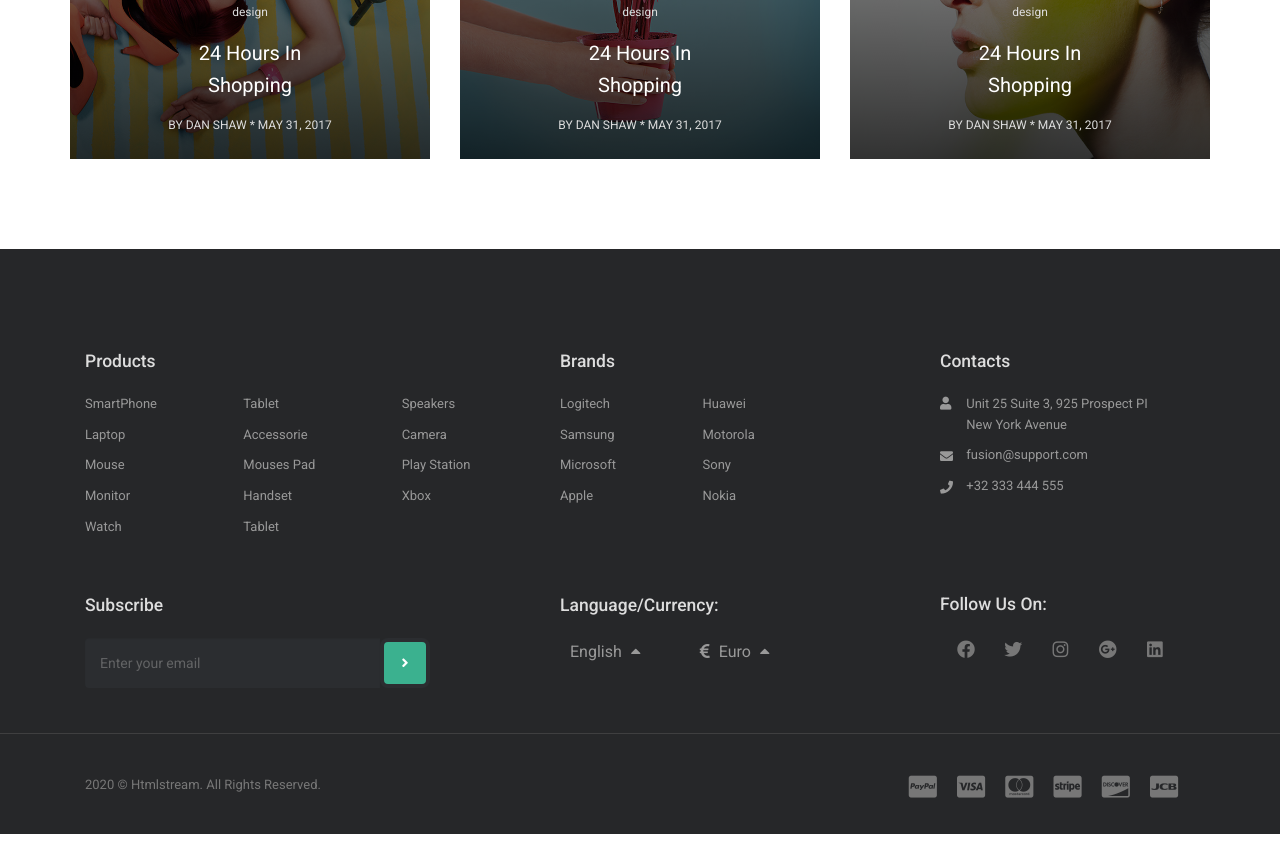
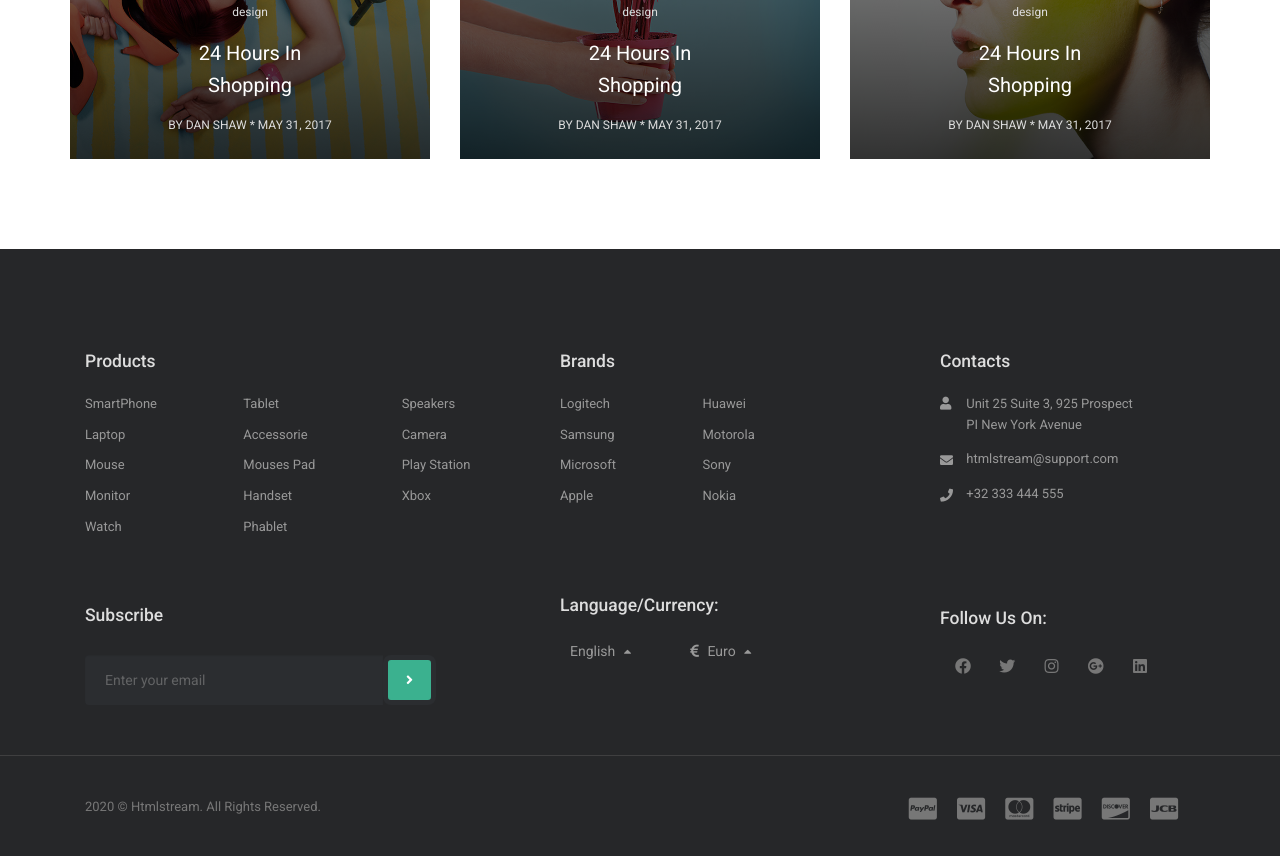
Before and after one commit to raminrafi/Unify, a website: page index.html in a window 1280 px wide. Shown: the part 5315-6171 px from the top of the page. Before the commit the page ends 6149 px from the top, so only its background shows below. Drawn offline with nearby package versions, Linux system fonts and the light colour scheme; a web font is replaced by a local one.

Commit message:
Files modified

```diff
--- a/css/theme.css
+++ b/css/theme.css
@@ -149,11 +149,6 @@ h3 {
 	padding-right: 0 !important;
 }
 
-.px-rem-1 {
-	padding-left: 1rem !important;
-	padding-right: 1rem !important;
-}
-
 .px-1 {
 	padding-left: 15px !important;
 	padding-right: 15px !important;
@@ -172,6 +167,46 @@ h3 {
 .px-4 {
 	padding-left: 60px !important;
 	padding-right: 60px !important;
+}
+
+.pl-0 {
+	padding-left: 0 !important;
+}
+
+.pl-1 {
+	padding-left: 15px !important;
+}
+
+.pl-2 {
+	padding-left: 30px !important;
+}
+
+.pl-3 {
+	padding-left: 45px !important;
+}
+
+.pl-4 {
+	padding-left: 60px !important;
+}
+
+.pr-0 {
+	padding-left: 0 !important;
+}
+
+.pr-1 {
+	padding-left: 15px !important;
+}
+
+.pr-2 {
+	padding-left: 30px !important;
+}
+
+.pr-3 {
+	padding-left: 45px !important;
+}
+
+.pr-4 {
+	padding-left: 60px !important;
 }
 
 .mx-0 {
@@ -711,7 +746,7 @@ i {
 }
 
 .form-group .form-control {
-	padding: 25px 15px;
+	padding: 25px 20px;
 	border: none !important;
 	background-color: #2b2d30 !important;
 	color: var(--gray);
@@ -729,9 +764,10 @@ i {
 }
 
 .input-group-addon {
-	border: 4px solid #2b2d30 !important;
+	border: 5px solid #2b2d30 !important;
 	border-radius: 8px !important;
-	min-width: 50px;
+	min-width: 53px;
+	max-height: 49px;
 	color: var(--white);
 }
 
@@ -749,6 +785,10 @@ footer .footer-container {
 	max-height: 493;
 }
 
+.footer-container .footer-row {
+	margin-bottom: 50px;
+}
+
 .widget h2 {
 	font-size: 17.5px;
 	line-height: 1.4;
@@ -764,6 +804,15 @@ footer .footer-container {
 
 .contact-text {
 	margin-left: 5px;
+	margin-bottom: 14px !important;
+}
+
+.email-icon {
+	margin-top: 7px;
+}
+
+.contact-icon {
+	margin-top: 7px;
 }
 
 .fa-user {
@@ -781,11 +830,16 @@ li a:active {
 	color: var(--turquoise);
 }
 
+.input-group {
+	margin-top: 7px;
+}
+
+
 .widget .language,
 .widget .form-group .input-group {
 	padding-top: 21px;
-	min-height: 49px;
-	max-width: 345px;
+	max-height: 49px;
+	max-width: 351px;
 }
 
 .language {
@@ -793,16 +847,17 @@ li a:active {
 }
 
 .follow {
-	padding-top: 22px;
+	padding-top: 25px;
+
 }
 
 .follow-icon {
 	align-items: center;
-	font-size: 18px;
-	margin-top: 24px;
+	font-size: 16px;
+	margin-top: 28px;
 	min-width: 36px;
 	min-height: 36px;
-	margin-left: 8px;
+	margin-left: 5px;
 	text-align: center;
 }
 
--- a/index.html
+++ b/index.html
@@ -723,7 +723,7 @@
 		<footer class="bg-darkgray footer">
 			<div class="footer-container border-bottom bg-darkgray text-muted">
 				<div class="container">
-					<div class="row px-1 pt-4 pb-3">
+					<div class="row footer-row px-1 pt-4">
 						<!-- Products -->
 						<div class="col-md-5 widget">
 							<div class="widget-row">
@@ -744,7 +744,7 @@
 											<li><a href="#">Accessorie</a></li>
 											<li><a href="#">Mouses Pad</a></li>
 											<li><a href="#">Handset</a></li>
-											<li><a href="#">Tablet</a></li>
+											<li><a href="#">Phablet</a></li>
 										</ul>
 									</div>
 									<div class="col-md-4">
@@ -758,7 +758,7 @@
 								</div>
 							</div>
 
-							<h2 class="text-capitalize my-0 pt-2">Subscribe</h2>
+							<h2 class="text-capitalize mb-0">Subscribe</h2>
 							<div class="form-group text-gray my-0 mr-2">
 								<div class="input-group">
 									<input type="text" class="bradius-none bg-darkgray text-muted form-control" id="exampleInputAmount" placeholder="Enter your email" />
@@ -796,8 +796,8 @@
 
 							<h2 class="text-capitalize my-0 pt-2">Language/Currency:</h2>
 							<div class="language text-gray my-0">
-								<span class="text-gray"> <i class="flag-icon flag-icon-gb"></i> English <i class="fas fa-caret-up"></i></span>
-								<span class="ml-3 text-gray"> <i class="fas fa-euro-sign"></i> Euro <i class="fas fa-caret-up"></i></span>
+								<span class="text-sm text-gray"> <i class="flag-icon flag-icon-gb"></i> English <i class="text-xs fa fa-caret-up"></i></span>
+								<span class="text-sm ml-3 text-gray"> <i class="fas fa-euro-sign"></i> Euro <i class="text-xs fa fa-caret-up"></i></span>
 							</div>
 						</div>
 
@@ -809,16 +809,16 @@
 									<div class="col-md-1 px-0">
 										<ul class="list-unstyled text-gray">
 											<li><i class="fas fa-user"></i></li>
-											<li><i class="fas fa-envelope"></i></li>
-											<li><i class="fas fa-phone"></i></li>
+											<li><i class="email-icon fas fa-envelope"></i></li>
+											<li><i class="contact-icon fas fa-phone"></i></li>
 											<li class="o-none"><a href="#">Apple</a></li>
 											<li class="o-none"><a href="#">Apple</a></li>
 										</ul>
 									</div>
-									<div class="col-md-9 px-0">
+									<div class="col-md-9 pl-0">
 										<ul class="list-unstyled text-gray">
 											<li class="contact-text">Unit 25 Suite 3, 925 Prospect PI New York Avenue</li>
-											<li class="contact-text">fusion@support.com</li>
+											<li class="contact-text">htmlstream@support.com</li>
 											<li class="contact-text">+32 333 444 555</li>
 											<li class="o-none"><a href="#">Apple</a></li>
 											<li class="o-none"><a href="#">Apple</a></li>
```
